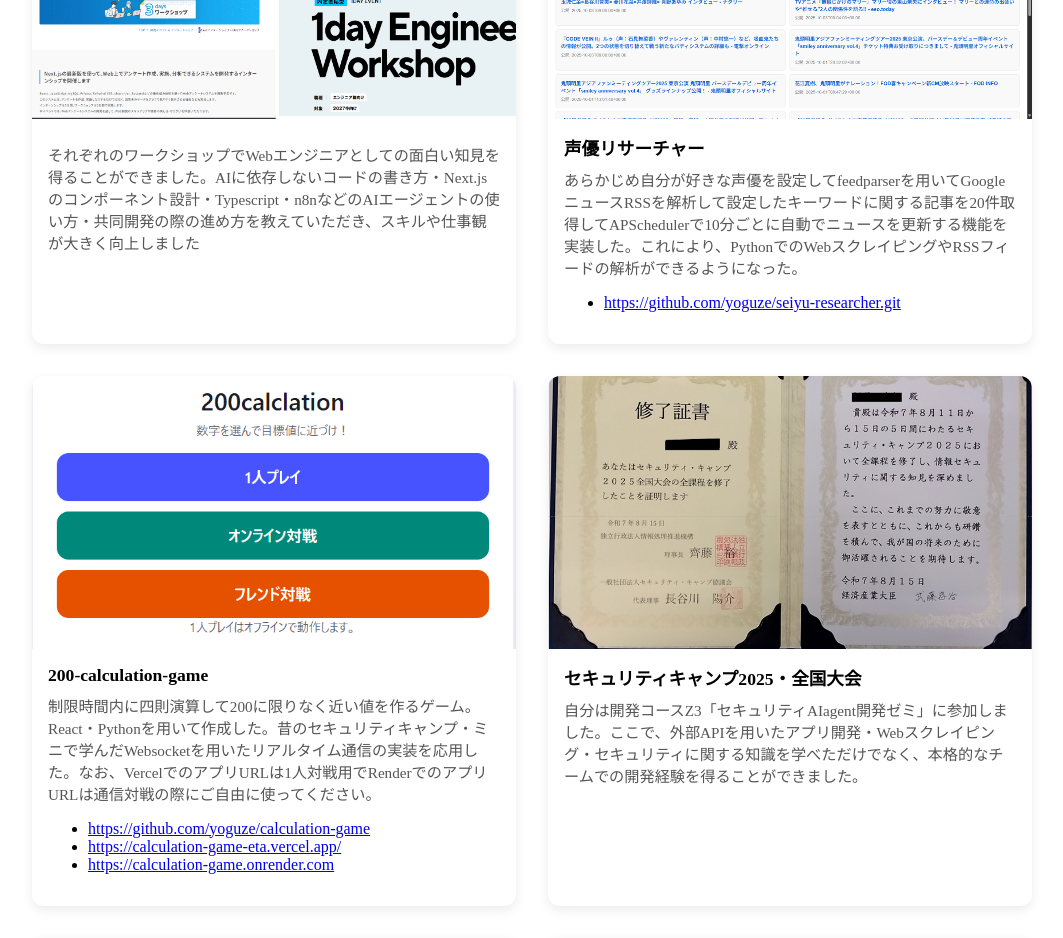
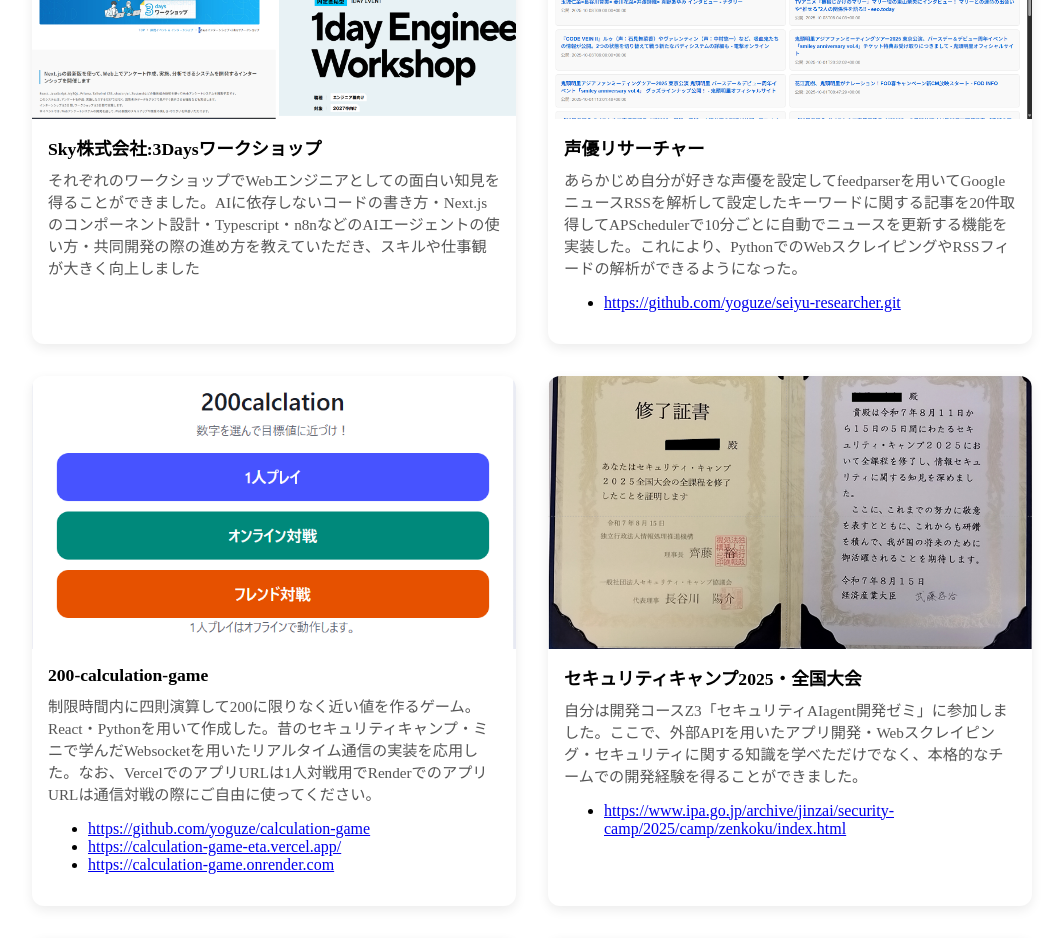
Before and after one commit to yoguze/my-works-website, a Next.js app: page /works in a window 1280 px wide. Shown: the part 860-1798 px from the top of the page, without its empty margins (108-1171 px from the left). Built offline with nearby package versions, Linux system fonts and the light colour scheme.

Commit message:
可読性+画像エラー修正

```diff
--- a/app/ability/page.js
+++ b/app/ability/page.js
@@ -3,7 +3,7 @@
 import Footer from '../../components/Footer';
 import './globals.css'; // または styles フォルダに移動した場合は 'styles/contact.css'
 
-export default function Home() {
+export default function AbilityPage() {
   return (
     <>
       <Head>
--- a/app/page.js
+++ b/app/page.js
@@ -3,7 +3,7 @@
 import Footer from '../components/Footer';
 import './globals.css'; // または styles フォルダに移動した場合は 'styles/contact.css'
 
-export default function Home() {
+export default function HomePage() {
   return (
     <>
       <Head>
--- a/app/works/page.js
+++ b/app/works/page.js
@@ -1,33 +1,65 @@
 import Head from 'next/head';
+
 import Header from '../../components/Header';
+
 import Footer from '../../components/Footer';
+
 import WorkItem from '../../components/WorkItem';
-import { works } from '../../data/works';
+
+import { portfolioWorks } from '../../data/works';
+
 import './globals.css';
 
+
+
 export default function WorksPage() {
+
   return (
+
     <>
+
       <Head>
+
         <title>My WebSite</title>
+
         <meta charSet="UTF-8" />
+
         <meta name="viewport" content="width=device-width, initial-scale=1.0" />
+
       </Head>
 
+
+
       <Header />
+
       <main>
+
         <section className="works">
+
           <div className="container">
+
             <h1>My Works</h1>
+
             <div className="work-list">
-              {works.map((work) => (
-                <WorkItem key={work.title} {...work} />
+
+              {portfolioWorks.map((workItem) => (
+
+                <WorkItem key={workItem.title} {...workItem} />
+
               ))}
+
             </div>
+
           </div>
+
         </section>
+
       </main>
+
       <Footer />
+
     </>
+
   );
+
 }
--- a/components/WorkItem.js
+++ b/components/WorkItem.js
@@ -9,9 +9,9 @@
         <p>{description}</p>
         {links.length > 0 && (
           <ul>
-            {links.map(({ href, label }) => (
-              <li key={href}>
-                <Link href={href}>{label ?? href}</Link>
+            {links.map((link) => (
+              <li key={link.href}>
+                <Link href={link.href}>{link.label ?? link.href}</Link>
               </li>
             ))}
           </ul>
--- a/data/works.js
+++ b/data/works.js
@@ -1,8 +1,8 @@
-export const works = [
+export const portfolioWorks = [
   {
     title: "GCI Summer2026",
     image: "/GCI summer2026.png",
-    alt: "インターン1",
+    alt: "GCI Summer2026 インターン",
     description:
       "データサイエンティストや将来のキャリアアップを目指して参加中です。Kaggle形式のコンペやマーケティング・SQLの知識の取得とデータサイエンスをビジネスに応用させるような最終課題を経験することで、データサイエンティストになるためのアウトプットを経験することができます。なお、こちらの合格率は多くても15%だそうです。",
     links: [{ href: "https://gci2.t.u-tokyo.ac.jp/" }],
@@ -16,41 +16,44 @@
     links: [{ href: "/minimum-wage-crime-analysis.pdf", label: "minimum-wage-crime-analysis.pdf" }],
   },
   {
+    title: "Sky株式会社:3Daysワークショップ",
     image: "/workshop.png",
-    alt: "インターン1",
+    alt: "Sky株式会社 3Daysワークショップ",
     description:
       "それぞれのワークショップでWebエンジニアとしての面白い知見を得ることができました。AIに依存しないコードの書き方・Next.jsのコンポーネント設計・Typescript・n8nなどのAIエージェントの使い方・共同開発の際の進め方を教えていただき、スキルや仕事観が大きく向上しました",
   },
   {
     title: "声優リサーチャー",
     image: "/seiyu-researcher.png",
-    alt: "作品6",
+    alt: "声優リサーチャー",
     description:
       "あらかじめ自分が好きな声優を設定してfeedparserを用いてGoogleニュースRSSを解析して設定したキーワードに関する記事を20件取得してAPSchedulerで10分ごとに自動でニュースを更新する機能を実装した。これにより、PythonでのWebスクレイピングやRSSフィードの解析ができるようになった。",
     links: [{ href: "https://github.com/yoguze/seiyu-researcher.git" }],
   },
   {
     title: "200-calculation-game",
-    image: "200-calculation-game.png",
-    alt: "作品5",
+    image: "/200-calculation-game.png",
+    alt: "200-calculation-game",
     description:
       "制限時間内に四則演算して200に限りなく近い値を作るゲーム。React・Pythonを用いて作成した。昔のセキュリティキャンプ・ミニで学んだWebsocketを用いたリアルタイム通信の実装を応用した。なお、VercelでのアプリURLは1人対戦用でRenderでのアプリURLは通信対戦の際にご自由に使ってください。",
-    links: [{ href: "https://github.com/yoguze/calculation-game" },
+    links: [
+      { href: "https://github.com/yoguze/calculation-game" },
       { href: "https://calculation-game-eta.vercel.app/" },
-      { href: "https://calculation-game.onrender.com" }
+      { href: "https://calculation-game.onrender.com" },
     ],
   },
   {
     title: "セキュリティキャンプ2025・全国大会",
     image: "/finished-item.png",
-    alt: "作品4",
+    alt: "セキュリティキャンプ2025・全国大会",
     description:
       "自分は開発コースZ3「セキュリティAIagent開発ゼミ」に参加しました。ここで、外部APIを用いたアプリ開発・Webスクレイピング・セキュリティに関する知識を学べただけでなく、本格的なチームでの開発経験を得ることができました。",
+    links: [{ href: "https://www.ipa.go.jp/archive/jinzai/security-camp/2025/camp/zenkoku/index.html" }],
   },
   {
     title: "フルーツアキネーター",
     image: "/fruit-akinetor.png",
-    alt: "作品1",
+    alt: "フルーツアキネーター",
     description:
       "ReactとPythonを用いて作成。あらかじめ設定した20個の果物からランダムなものが1つクイズとして出題される。ユーザーはAIからの質問を通じて答えを絞り込んでいく。このとき始めてReactの利用とLLMを用いたアプリ開発が出来るようになった",
     links: [{ href: "https://github.com/yoguze/fruit-akinetor.git" }],
@@ -58,7 +61,7 @@
   {
     title: "ポートフォリオ",
     image: "/website.png",
-    alt: "作品2",
+    alt: "ポートフォリオサイト",
     description:
       "Next.jsで作成。メールのお問い合わせフォームはgmail.jsを使用。内容やデザインは検討中。",
     links: [{ href: "https://github.com/yoguze/my-works-website.git" }],
```
Also changed, not shown: app/form/page.js (+36 -35 lines), public/sky_workshop.png (deleted), public/workshop.png (renamed from public/Workshop.png).
